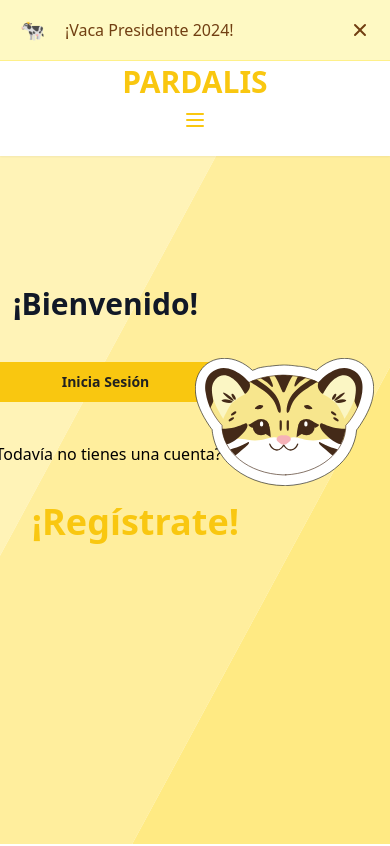
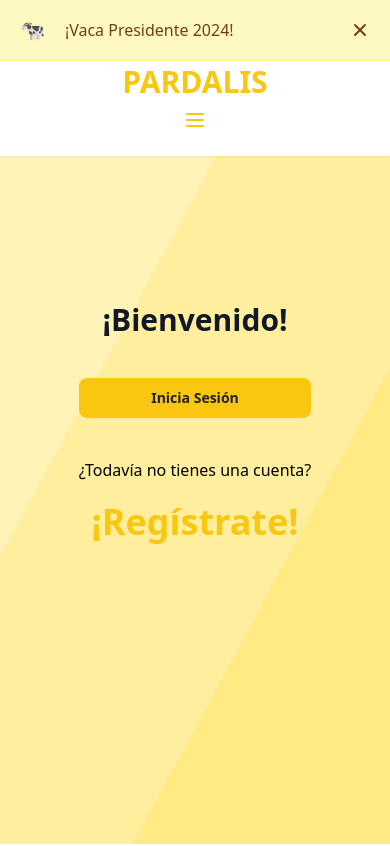
Before and after one commit to PardalisEdu/PardalisWebSite, a SvelteKit app: page / in a window 390 px wide. Shown: the top 846 px of the page. Built offline with nearby package versions, Linux system fonts and the light colour scheme.

Commit message:
[Fix] Se corrigio por fin el tema de la resposavilidad en el inicio

```diff
--- a/src/routes/+page.svelte
+++ b/src/routes/+page.svelte
@@ -1,7 +1,7 @@
 <script>
     import Boton from "$components/Boton.svelte";
-    import { onMount } from 'svelte';
-    import { spring } from "svelte/motion";
+    import {onMount} from 'svelte';
+    import {spring} from "svelte/motion";
 
     const logoMotion = spring({scale: 0, rotate: 0}, {
         stiffness: 0.1,
@@ -73,7 +73,7 @@
 </script>
 
 <div class="min-h-screen flex flex-col bg-[url('/img/fondo-inicio.svg')] bg-cover bg-center bg-no-repeat">
-    <main class="grid grid-cols-2 flex-1 p-4">
+    <main class="grid place-content-center grid-cols-1 md:grid-cols-2 flex-1 p-4">
         <div class="m-10 text-center grid place-content-center">
             <div>
                 <h1 class="mb-4 text-3xl font-extrabold text-gray-900 md:text-5xl lg:text-6xl">
@@ -89,8 +89,6 @@
                 <p class="mb-5 mt-10">
                     ¿Todavía no tienes una cuenta?
                 </p>
-
-                <div class="rounded-xl w-9/12 p-4 m-auto">
                 <a
                         href="/register"
                         class="text-4xl font-black hover:underline"
@@ -100,7 +98,7 @@
                 </a>
             </div>
         </div>
-        </div>
+
         <div class="grid place-content-center">
             <button
                     onclick={handleLogoInteraction}
@@ -113,12 +111,11 @@
                         alt="Logo Pardalis"
                         width={300}
                         height={300}
+                        class="hidden md:block"
                 />
             </button>
         </div>
-
     </main>
-
 </div>
 
 <section class="py-12 px-4 bg-white text-gray-900">
```
Lines whose indentation alone changed are shown as unchanged.
